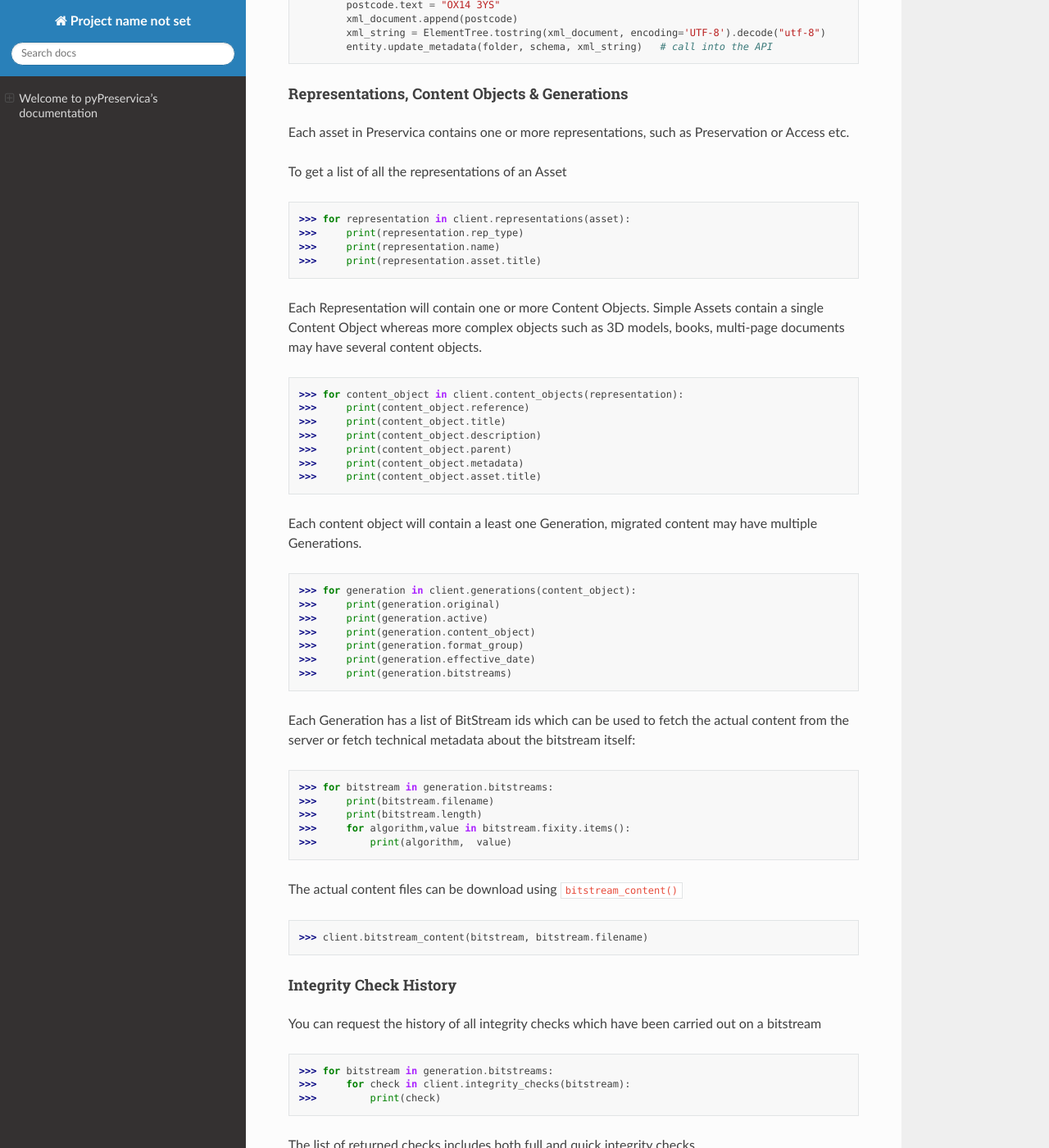
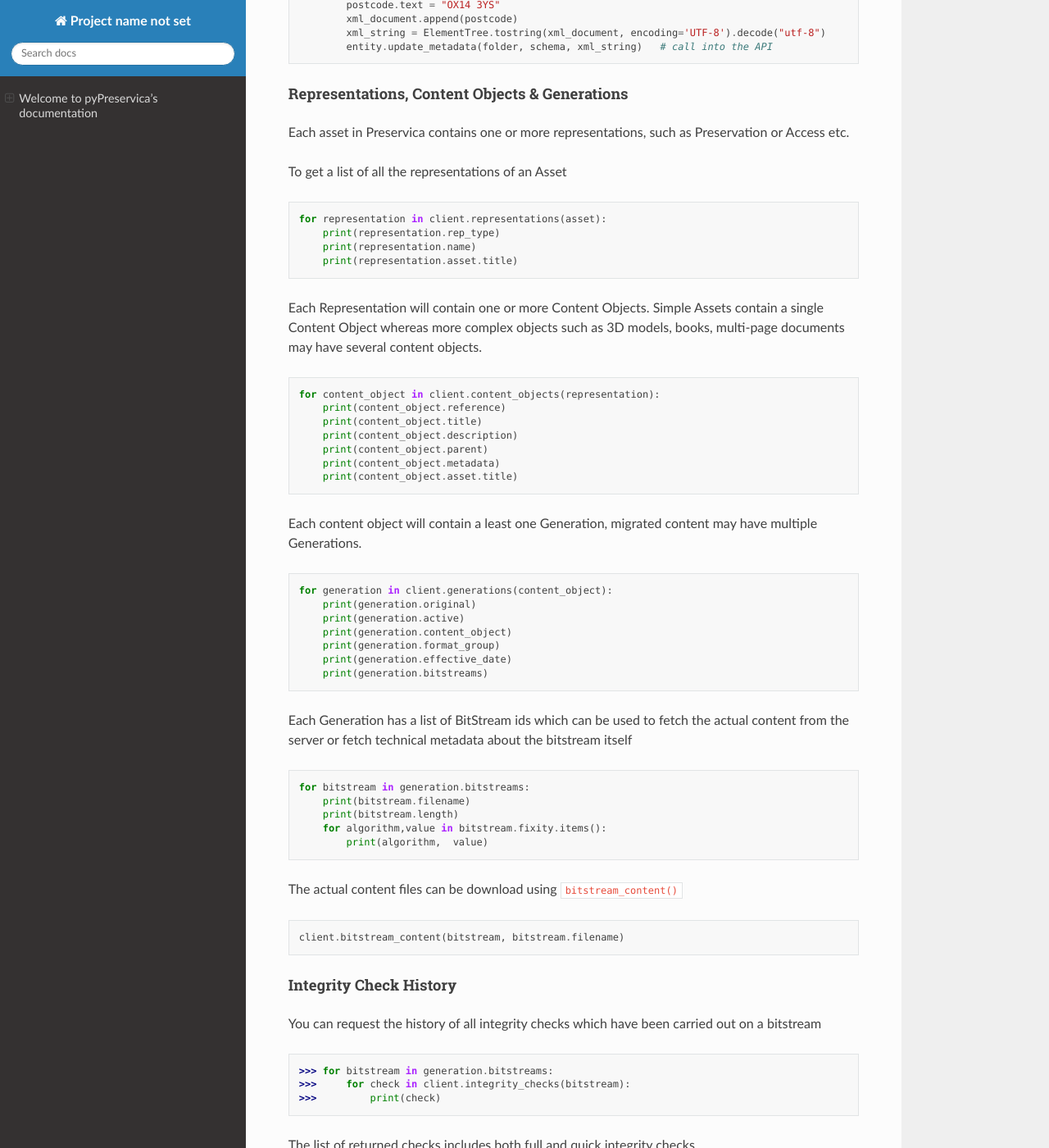
Before and after one commit to carj/pyPreservica, a Sphinx documentation site: the page built from docs/index.rst, in a window 1280 px wide and 1400 px high, scrolled down 16474 px. Shown: the whole window at 82% size. Built offline with Sphinx 7.4.7 and the Read the Docs theme 2.0.0, drawn with Linux system fonts in a browser that asks for light colours.

Commit message:
doc file code block changes

```diff
--- a/docs/index.rst
+++ b/docs/index.rst
@@ -777,48 +777,57 @@ Representations, Content Objects & Generations
 
 Each asset in Preservica contains one or more representations, such as Preservation or Access etc.
 
-To get a list of all the representations of an Asset ::
-
-    >>> for representation in client.representations(asset):
-    >>>     print(representation.rep_type)
-    >>>     print(representation.name)
-    >>>     print(representation.asset.title)
+To get a list of all the representations of an Asset
+
+.. code-block:: python
+
+    for representation in client.representations(asset):
+        print(representation.rep_type)
+        print(representation.name)
+        print(representation.asset.title)
 
 Each Representation will contain one or more Content Objects.
 Simple Assets contain a single Content Object whereas more complex objects such as 3D models, books, multi-page documents
-may have several content objects. ::
-
-    >>> for content_object in client.content_objects(representation):
-    >>>     print(content_object.reference)
-    >>>     print(content_object.title)
-    >>>     print(content_object.description)
-    >>>     print(content_object.parent)
-    >>>     print(content_object.metadata)
-    >>>     print(content_object.asset.title)
-
-Each content object will contain a least one Generation, migrated content may have multiple Generations. ::
-
-    >>> for generation in client.generations(content_object):
-    >>>     print(generation.original)
-    >>>     print(generation.active)
-    >>>     print(generation.content_object)
-    >>>     print(generation.format_group)
-    >>>     print(generation.effective_date)
-    >>>     print(generation.bitstreams)
+may have several content objects.
+
+.. code-block:: python
+
+    for content_object in client.content_objects(representation):
+        print(content_object.reference)
+        print(content_object.title)
+        print(content_object.description)
+        print(content_object.parent)
+        print(content_object.metadata)
+        print(content_object.asset.title)
+
+Each content object will contain a least one Generation, migrated content may have multiple Generations.
+
+.. code-block:: python
+
+    for generation in client.generations(content_object):
+        print(generation.original)
+        print(generation.active)
+        print(generation.content_object)
+        print(generation.format_group)
+        print(generation.effective_date)
+        print(generation.bitstreams)
 
 Each Generation has a list of BitStream ids which can be used to fetch the actual content from the server or
-fetch technical metadata about the bitstream itself::
-
-    >>> for bitstream in generation.bitstreams:
-    >>>     print(bitstream.filename)
-    >>>     print(bitstream.length)
-    >>>     for algorithm,value in bitstream.fixity.items():
-    >>>         print(algorithm,  value)
-
-The actual content files can be download using ``bitstream_content()`` ::
-
-    >>> client.bitstream_content(bitstream, bitstream.filename)
-
+fetch technical metadata about the bitstream itself
+
+.. code-block:: python
+
+    for bitstream in generation.bitstreams:
+        print(bitstream.filename)
+        print(bitstream.length)
+        for algorithm,value in bitstream.fixity.items():
+            print(algorithm,  value)
+
+The actual content files can be download using ``bitstream_content()``
+
+.. code-block:: python
+
+    client.bitstream_content(bitstream, bitstream.filename)
 
 
 Integrity Check History
```
